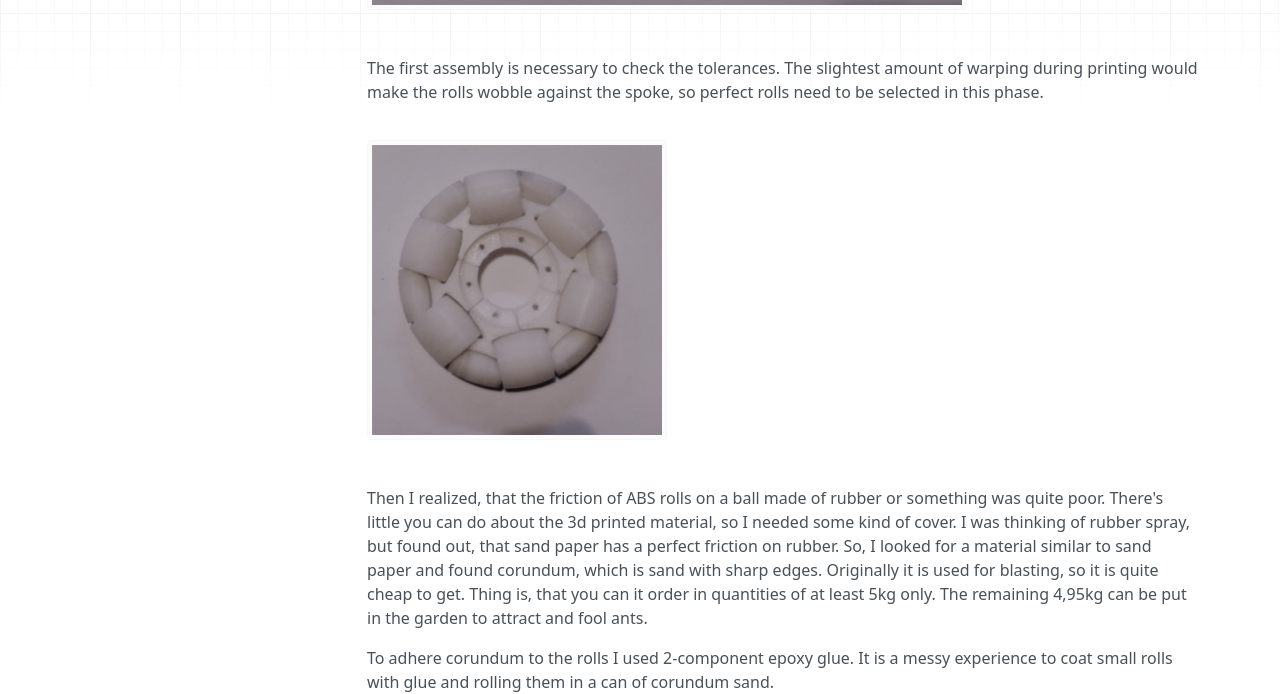
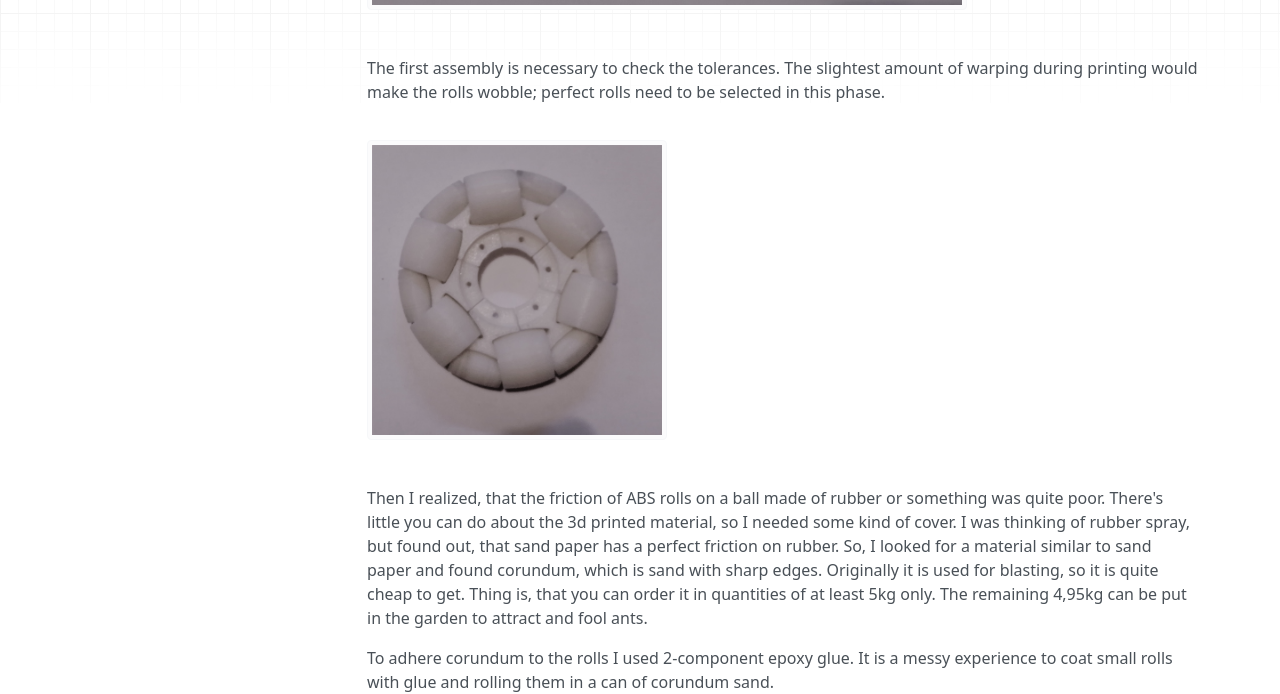
Before and after one commit to jochenalt/Ondine, an MkDocs documentation site: the page built from docs/OmniWheels.md, in a window 1280 px wide and 1400 px high, scrolled down 2813 px. Shown: the part 203-897 px from the top of the window. Built offline with MkDocs 1.6.1, drawn with Linux system fonts in a browser that asks for light colours; nearby versions of some CDN libraries; old or Windows-style settings are respelled for this version of MkDocs.

Commit message:
no message

```diff
--- a/docs/OmniWheels.md
+++ b/docs/OmniWheels.md
@@ -23,11 +23,11 @@ As a courtesy to the japanese patent, I arranged the 3D-printed parts in beautif
 
 <img width="600px" src="../images/omniwheel/arrangement total.jpg"/>
 
-The first assembly is necessary to check the tolerances. The slightest amount of warping during printing would make the rolls wobble against the spoke, so perfect rolls need to be selected in this phase.
+The first assembly is necessary to check the tolerances. The slightest amount of warping during printing would make the rolls wobble; perfect rolls need to be selected in this phase.
 
 <img  width="300px" src="../images/omniwheel/first assembly.jpg"/>
 
-Then I realized, that the friction of ABS rolls on a ball made of rubber or something was quite poor. There's little you can do about the 3d printed material, so I needed some kind of cover. I was thinking of rubber spray, but found out, that sand paper has a perfect friction on rubber. So, I looked for a material similar to sand paper and found corundum, which is sand with sharp edges. Originally it is used for blasting, so it is quite cheap to get. Thing is, that you can it order in quantities of at least 5kg only. The remaining 4,95kg can be put in the garden to attract and fool ants.
+Then I realized, that the friction of ABS rolls on a ball made of rubber or something was quite poor. There's little you can do about the 3d printed material, so I needed some kind of cover. I was thinking of rubber spray, but found out, that sand paper has a perfect friction on rubber. So, I looked for a material similar to sand paper and found corundum, which is sand with sharp edges. Originally it is used for blasting, so it is quite cheap to get. Thing is, that you can  order it in quantities of at least 5kg only. The remaining 4,95kg can be put in the garden to attract and fool ants.
 
 To adhere corundum to the rolls I used 2-component epoxy glue. It is a messy experience to coat small rolls with glue and rolling them in a can of corundum sand.
 
```
